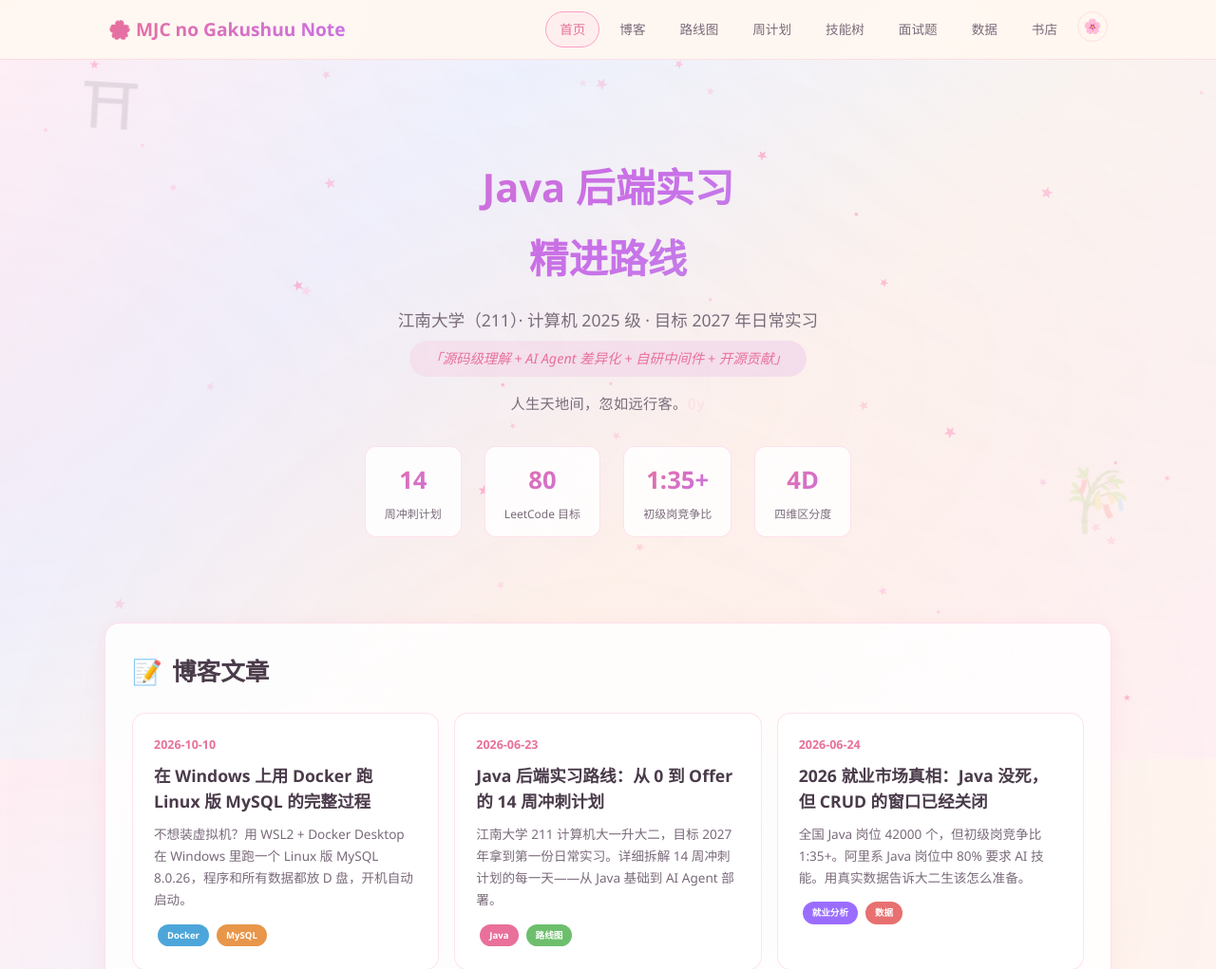
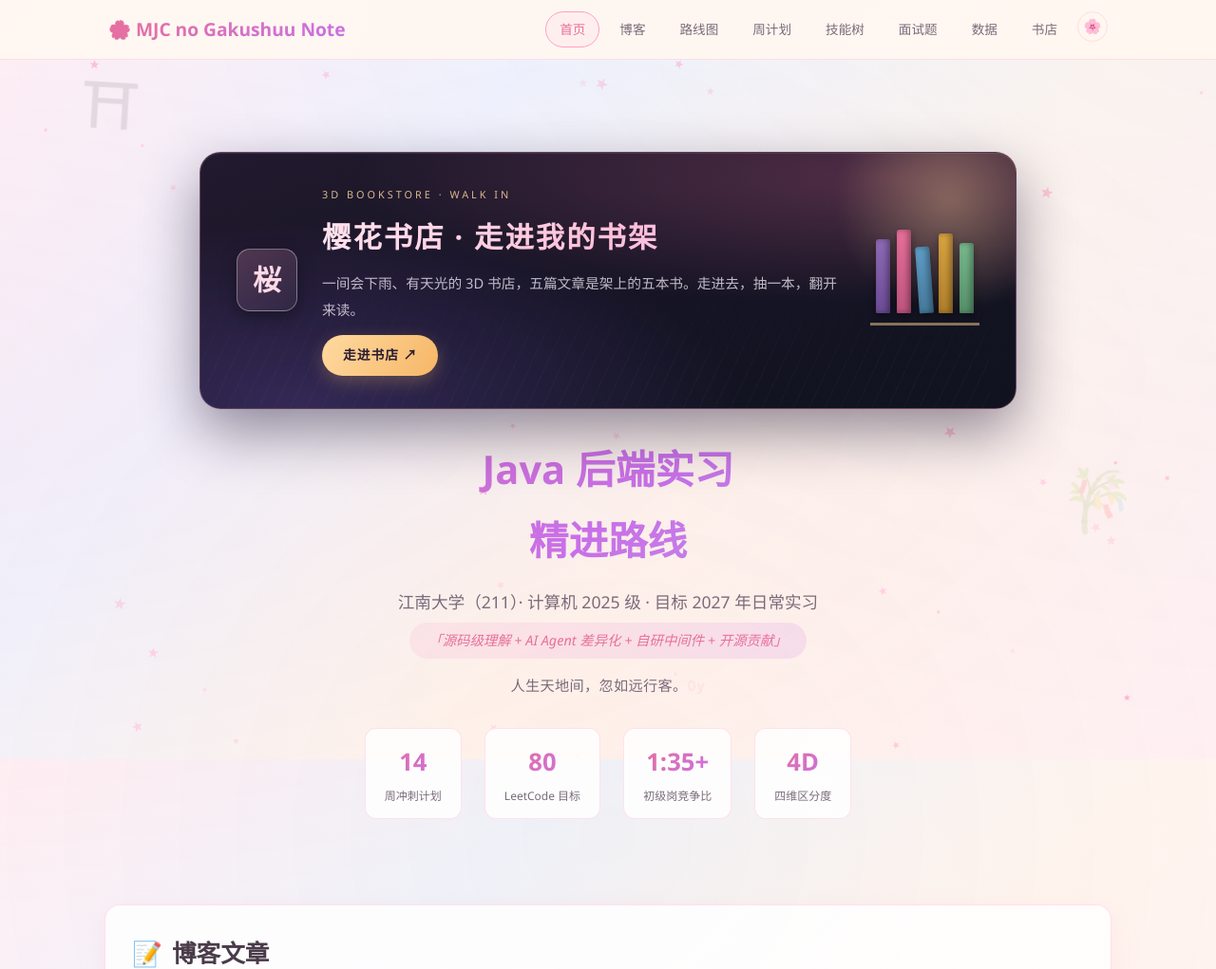
Before and after one commit to shinchan-m/shinchan-m.github.io, a PHP site: page / in a window 1280 px wide. Shown: the top 1021 px of the page at 95% size. Run offline with PHP 8.4, Linux system fonts and the light colour scheme.

Commit message:
首屏换成 3D 书店入口卡（樱花书店 · 走进我的书架），版本号 bump 到 ?v=20261019b

```diff
--- a/index.html
+++ b/index.html
@@ -19,7 +19,7 @@
 <meta name="twitter:card" content="summary">
 <meta name="twitter:title" content="MJC no Gakushuu Note | Java 后端实习精进路线">
 <meta name="twitter:description" content="江南大学 211 计算机 · 源码级理解 + AI Agent 差异化 · 14 周冲刺计划全公开">
-<link rel="stylesheet" href="style.css?v=20261019a">
+<link rel="stylesheet" href="style.css?v=20261019b">
 </head>
 <body>
 <canvas id="sakura-canvas"></canvas>
@@ -45,9 +45,21 @@
 <main>
 <!-- Hero -->
 <section class="hero animate-in" id="home">
+  <a class="store-entry animate-in" href="book/index.html" aria-label="走进 3D 樱花书店">
+    <span class="store-mark" aria-hidden="true">桜</span>
+    <span class="store-copy">
+      <span class="store-eyebrow">3D BOOKSTORE · WALK IN</span>
+      <span class="store-title">樱花书店 · 走进我的书架</span>
+      <span class="store-desc">一间会下雨、有天光的 3D 书店，五篇文章是架上的五本书。走进去，抽一本，翻开来读。</span>
+      <span class="store-cta">走进书店 <i>↗</i></span>
+    </span>
+    <span class="store-shelf" aria-hidden="true"><i></i><i></i><i></i><i></i><i></i></span>
+  </a>
+  <div class="hero-meta">
   <h1>Java 后端实习<br>精进路线</h1>
   <p class="subtitle">江南大学（211）· 计算机 2025 级 · 目标 2027 年日常实习</p>
   <p class="motto">「源码级理解 + AI Agent 差异化 + 自研中间件 + 开源贡献」</p>
+  </div>
   <div class="hero-binft"><span id="binft" class="binft" data-phrases="青青陵上柏，磊磊涧中石。|人生天地间，忽如远行客。|今日份的代码，写完了吗？|Java · Spring · MySQL · Redis · AI Agent|每 50 分钟起身，这不是可选项|目标：2027 年第一份日常实习"></span></div>
   <div class="hero-stats">
     <div class="hero-stat"><div class="num">14</div><div class="label">周冲刺计划</div></div>
@@ -393,6 +405,6 @@
   <p class="footer-built">Built with 💖 in Wuxi</p>
 </footer>
 
-<script src="app.js?v=20261019a"></script>
+<script src="app.js?v=20261019b"></script>
 </body>
 </html>
--- a/posts/ai-agent-differentiation.html
+++ b/posts/ai-agent-differentiation.html
@@ -19,7 +19,7 @@
 <meta name="twitter:card" content="summary">
 <meta name="twitter:title" content="AI Agent + Java：大二生的差异化竞争策略">
 <meta name="twitter:description" content="Think → Act → Observe 的完整落地：5 个 @Tool 工具、超时/重试/限流/计费/测试五道工程化关卡。">
-<link rel="stylesheet" href="../style.css?v=20261019a">
+<link rel="stylesheet" href="../style.css?v=20261019b">
 <style>
   .post-header { text-align:center; padding:80px 20px 30px; }
   .post-header h1 { font-size:2em; color:var(--text); margin-bottom:16px; }
@@ -119,6 +119,6 @@
 <footer>
   <p>🌸 <a href="https://shinchan-m.github.io">shinchan-m.github.io</a> · 江南大学 2025 · Java Backend</p>
 </footer>
-<script src="../app.js?v=20261019a"></script>
+<script src="../app.js?v=20261019b"></script>
 </body>
 </html>
--- a/posts/hashmap-source-analysis.html
+++ b/posts/hashmap-source-analysis.html
@@ -19,7 +19,7 @@
 <meta name="twitter:card" content="summary">
 <meta name="twitter:title" content="HashMap 源码深度解析：从 put 到 resize">
 <meta name="twitter:description" content="数组 + 链表 + 红黑树、put 七步流程、resize 的高位判断技巧，以及四个高频追问。">
-<link rel="stylesheet" href="../style.css?v=20261019a">
+<link rel="stylesheet" href="../style.css?v=20261019b">
 <style>
   .post-header { text-align:center; padding:80px 20px 30px; }
   .post-header h1 { font-size:2em; color:var(--text); margin-bottom:16px; }
@@ -127,6 +127,6 @@ else
 <footer>
   <p>🌸 <a href="https://shinchan-m.github.io">shinchan-m.github.io</a> · 江南大学 2025 · Java Backend</p>
 </footer>
-<script src="../app.js?v=20261019a"></script>
+<script src="../app.js?v=20261019b"></script>
 </body>
 </html>
--- a/posts/java-roadmap-14-weeks.html
+++ b/posts/java-roadmap-14-weeks.html
@@ -19,7 +19,7 @@
 <meta name="twitter:card" content="summary">
 <meta name="twitter:title" content="Java 后端实习路线：从 0 到 Offer 的 14 周冲刺计划">
 <meta name="twitter:description" content="14 周逐周拆解：Java 核心 → Spring → MySQL/Redis → 源码 → AI Agent → Docker 部署 → 简历。">
-<link rel="stylesheet" href="../style.css?v=20261019a">
+<link rel="stylesheet" href="../style.css?v=20261019b">
 <style>
   .post-header { text-align:center; padding:80px 20px 30px; }
   .post-header h1 { font-size:2em; color:var(--text); margin-bottom:16px; }
@@ -90,6 +90,6 @@
 <footer>
   <p>🌸 <a href="https://shinchan-m.github.io">shinchan-m.github.io</a> · 江南大学 2025 · Java Backend</p>
 </footer>
-<script src="../app.js?v=20261019a"></script>
+<script src="../app.js?v=20261019b"></script>
 </body>
 </html>
--- a/posts/job-market-2026-truth.html
+++ b/posts/job-market-2026-truth.html
@@ -19,7 +19,7 @@
 <meta name="twitter:card" content="summary">
 <meta name="twitter:title" content="2026 就业市场真相：Java 没死，但 CRUD 的窗口已经关闭">
 <meta name="twitter:description" content="42000 个岗位、1:35+ 的竞争比、80% 要求 AI 技能——五条给大二学生的可执行建议。">
-<link rel="stylesheet" href="../style.css?v=20261019a">
+<link rel="stylesheet" href="../style.css?v=20261019b">
 <style>
   .post-header { text-align:center; padding:80px 20px 30px; }
   .post-header h1 { font-size:2em; color:var(--text); margin-bottom:16px; }
@@ -107,6 +107,6 @@
 <footer>
   <p>🌸 <a href="https://shinchan-m.github.io">shinchan-m.github.io</a> · 江南大学 2025 · Java Backend</p>
 </footer>
-<script src="../app.js?v=20261019a"></script>
+<script src="../app.js?v=20261019b"></script>
 </body>
 </html>
--- a/posts/windows-docker-linux-mysql.html
+++ b/posts/windows-docker-linux-mysql.html
@@ -19,7 +19,7 @@
 <meta name="twitter:card" content="summary">
 <meta name="twitter:title" content="在 Windows 上用 Docker 跑 Linux 版 MySQL 的完整过程">
 <meta name="twitter:description" content="WSL2 + Docker Desktop 全流程：镜像加速、数据卷放 D 盘、开机自启、常见报错排查。">
-<link rel="stylesheet" href="../style.css?v=20261019a">
+<link rel="stylesheet" href="../style.css?v=20261019b">
 <style>
   .post-header { text-align:center; padding:80px 20px 30px; }
   .post-header h1 { font-size:2em; color:var(--text); margin-bottom:16px; }
@@ -174,6 +174,6 @@
 <footer>
   <p>🌸 <a href="https://shinchan-m.github.io">shinchan-m.github.io</a> · 江南大学 2025 · Java Backend</p>
 </footer>
-<script src="../app.js?v=20261019a"></script>
+<script src="../app.js?v=20261019b"></script>
 </body>
 </html>
--- a/style.css
+++ b/style.css
@@ -1,5 +1,5 @@
 /* ===== 🌸 MJC no Gakushuu Note — Anime Sakura Theme ===== */
-@import url("./vars.css?v=20261019a");
+@import url("./vars.css?v=20261019b");
 
 * { margin: 0; padding: 0; box-sizing: border-box; }
 
@@ -150,6 +150,80 @@ section { margin: 40px 0; }
 }
 
 .hero-stat .label { font-size: 0.75em; color: var(--text-light); margin-top: 2px; }
+
+/* ===== 首屏书店入口（2026-10-19）===== */
+.store-entry {
+  position: relative; display: flex; align-items: center; gap: 26px;
+  max-width: 860px; margin: 0 auto 26px; padding: 34px 38px;
+  border-radius: 22px; text-decoration: none; color: #f3ecf6;
+  background:
+    radial-gradient(120% 90% at 85% 10%, rgba(232,112,154,0.28), transparent 55%),
+    radial-gradient(90% 120% at 12% 100%, rgba(120,90,200,0.30), transparent 60%),
+    linear-gradient(160deg, #221a2e 0%, #171426 45%, #10131f 100%);
+  border: 1px solid rgba(255,158,197,0.28);
+  box-shadow: 0 24px 60px rgba(20,10,40,0.45), inset 0 1px 0 rgba(255,255,255,0.08);
+  overflow: hidden; isolation: isolate;
+  transition: transform .35s ease, box-shadow .35s ease, border-color .35s ease;
+}
+.store-entry:hover {
+  transform: translateY(-4px); border-color: rgba(255,158,197,0.55);
+  box-shadow: 0 30px 70px rgba(20,10,40,0.55), 0 0 0 1px rgba(255,158,197,0.18), inset 0 1px 0 rgba(255,255,255,0.10);
+}
+.store-entry::before { /* 雨丝 */
+  content: ""; position: absolute; inset: -60px; z-index: -1; opacity: .35;
+  background: repeating-linear-gradient(115deg, transparent 0 14px, rgba(190,215,255,0.10) 14px 15px);
+  -webkit-mask-image: linear-gradient(to bottom, transparent, #000 30%, transparent 92%);
+  mask-image: linear-gradient(to bottom, transparent, #000 30%, transparent 92%);
+  animation: storeRain 9s linear infinite;
+}
+@keyframes storeRain { from { transform: translate3d(0,0,0); } to { transform: translate3d(-120px,240px,0); } }
+.store-entry::after { /* 橱窗暖光 */
+  content: ""; position: absolute; right: -60px; top: -80px; width: 260px; height: 260px; z-index: -1;
+  background: radial-gradient(circle, rgba(255,214,150,0.35), transparent 65%);
+  filter: blur(6px);
+}
+.store-mark {
+  flex: 0 0 auto; width: 64px; height: 66px; display: grid; place-items: center;
+  font: 600 30px/1 Georgia, "Noto Serif SC", serif; color: #ffd9e6;
+  border: 1px solid rgba(255,255,255,0.35); border-radius: 14px;
+  background: linear-gradient(150deg, rgba(255,158,197,0.22), rgba(255,255,255,0.04));
+  box-shadow: 0 6px 18px rgba(0,0,0,0.35);
+}
+.store-copy { display: flex; flex-direction: column; gap: 8px; text-align: left; min-width: 0; flex: 1; }
+.store-eyebrow { font-size: 0.68em; letter-spacing: 3px; color: #d9b98c; }
+.store-title {
+  font-size: 1.9em; font-weight: 800; letter-spacing: 2px;
+  background: linear-gradient(120deg, #ffe3ee, #ffc0d8 55%, #e9b7ff);
+  -webkit-background-clip: text; background-clip: text; -webkit-text-fill-color: transparent;
+}
+.store-desc { font-size: 0.92em; line-height: 1.9; color: rgba(240,232,244,0.78); }
+.store-cta {
+  align-self: flex-start; margin-top: 4px; padding: 9px 22px; border-radius: 999px;
+  font-size: 0.86em; font-weight: 700; letter-spacing: 1px; color: #2b1c33;
+  background: linear-gradient(120deg, #ffd9a0, #f6b767);
+  box-shadow: 0 6px 18px rgba(246,183,103,0.28);
+  transition: transform .25s ease, box-shadow .25s ease;
+}
+.store-cta i { font-style: normal; display: inline-block; transition: transform .25s ease; }
+.store-entry:hover .store-cta { transform: translateY(-1px); box-shadow: 0 10px 24px rgba(246,183,103,0.4); }
+.store-entry:hover .store-cta i { transform: translate(2px, -2px); }
+.store-shelf { /* 架上五本书 */
+  flex: 0 0 auto; display: flex; align-items: flex-end; gap: 7px; height: 96px;
+  padding: 0 6px 10px; border-bottom: 3px solid rgba(255,214,150,0.5);
+}
+.store-shelf i {
+  width: 15px; border-radius: 3px 3px 1px 1px; transform-origin: bottom center;
+  box-shadow: inset -3px 0 6px rgba(0,0,0,0.35), 0 4px 10px rgba(0,0,0,0.35);
+  transition: transform .3s ease;
+}
+.store-shelf i:nth-child(1) { height: 78px; background: linear-gradient(#8f6bb8, #6d4c96); }
+.store-shelf i:nth-child(2) { height: 88px; background: linear-gradient(#e8709a, #c05580); }
+.store-shelf i:nth-child(3) { height: 70px; background: linear-gradient(#5f9ec7, #46799c); transform: rotate(-4deg) translateX(2px); }
+.store-shelf i:nth-child(4) { height: 84px; background: linear-gradient(#d9a441, #b07f2c); }
+.store-shelf i:nth-child(5) { height: 74px; background: linear-gradient(#79b98c, #55906a); }
+.store-entry:hover .store-shelf i:nth-child(3) { transform: rotate(-10deg) translateX(4px); }
+.store-entry:hover .store-shelf i:nth-child(2) { transform: translateY(-6px); }
+.hero-meta { margin-top: 4px; }
 
 /* Cards */
 .card {
@@ -411,6 +485,10 @@ footer a { color: var(--sakura-dark); text-decoration: none; }
   .flow-arrow { transform: rotate(90deg); }
   .to-top { right: 14px; bottom: 14px; width: 44px; height: 44px; }
   .binft { font-size: 0.85em; }
+  .store-entry { flex-direction: column; align-items: stretch; gap: 18px; padding: 26px 22px; }
+  .store-mark { width: 52px; height: 54px; font-size: 24px; }
+  .store-title { font-size: 1.5em; }
+  .store-shelf { height: 76px; align-self: flex-start; }
 }
 
 /* ============================================================
```
